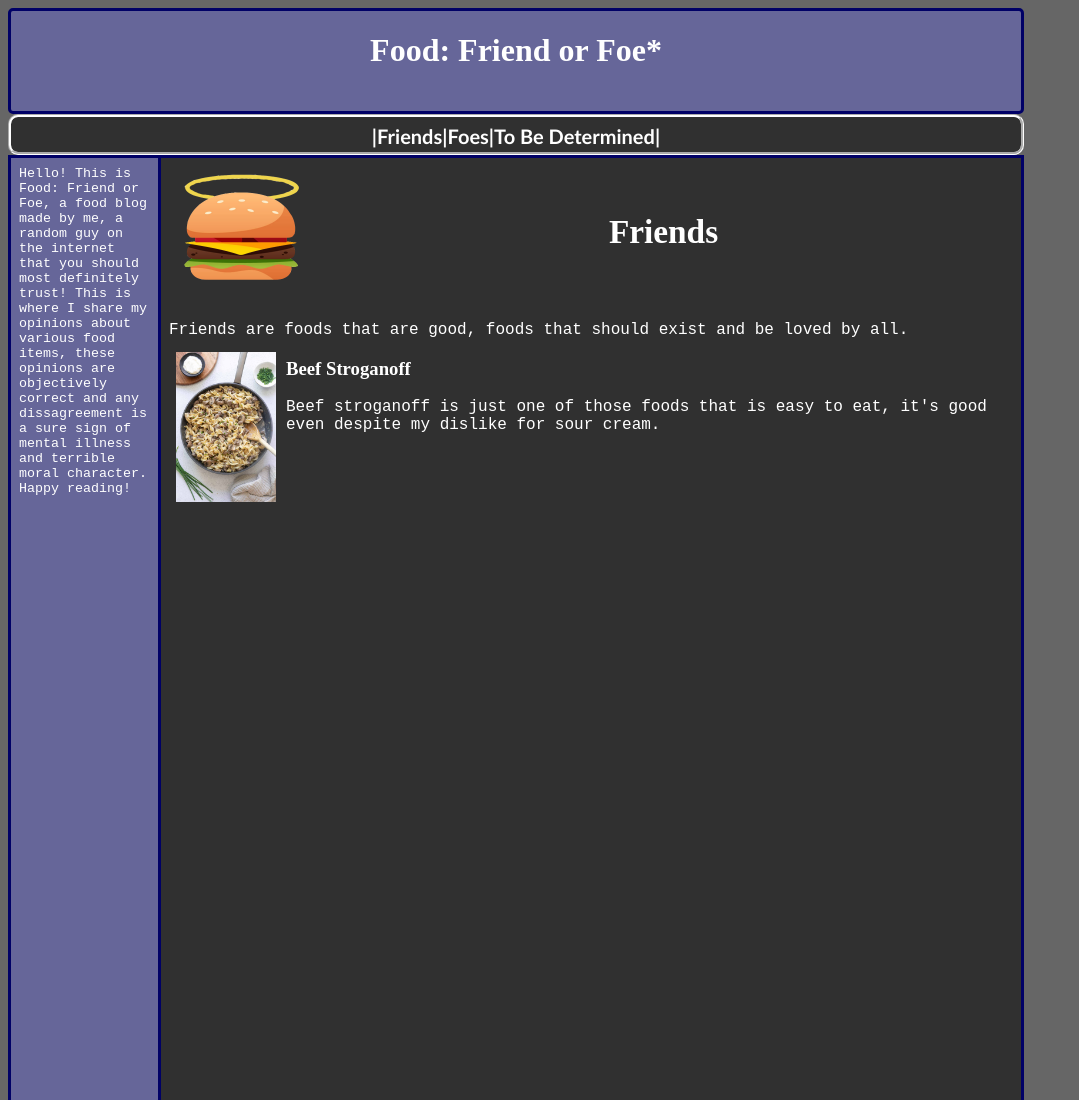
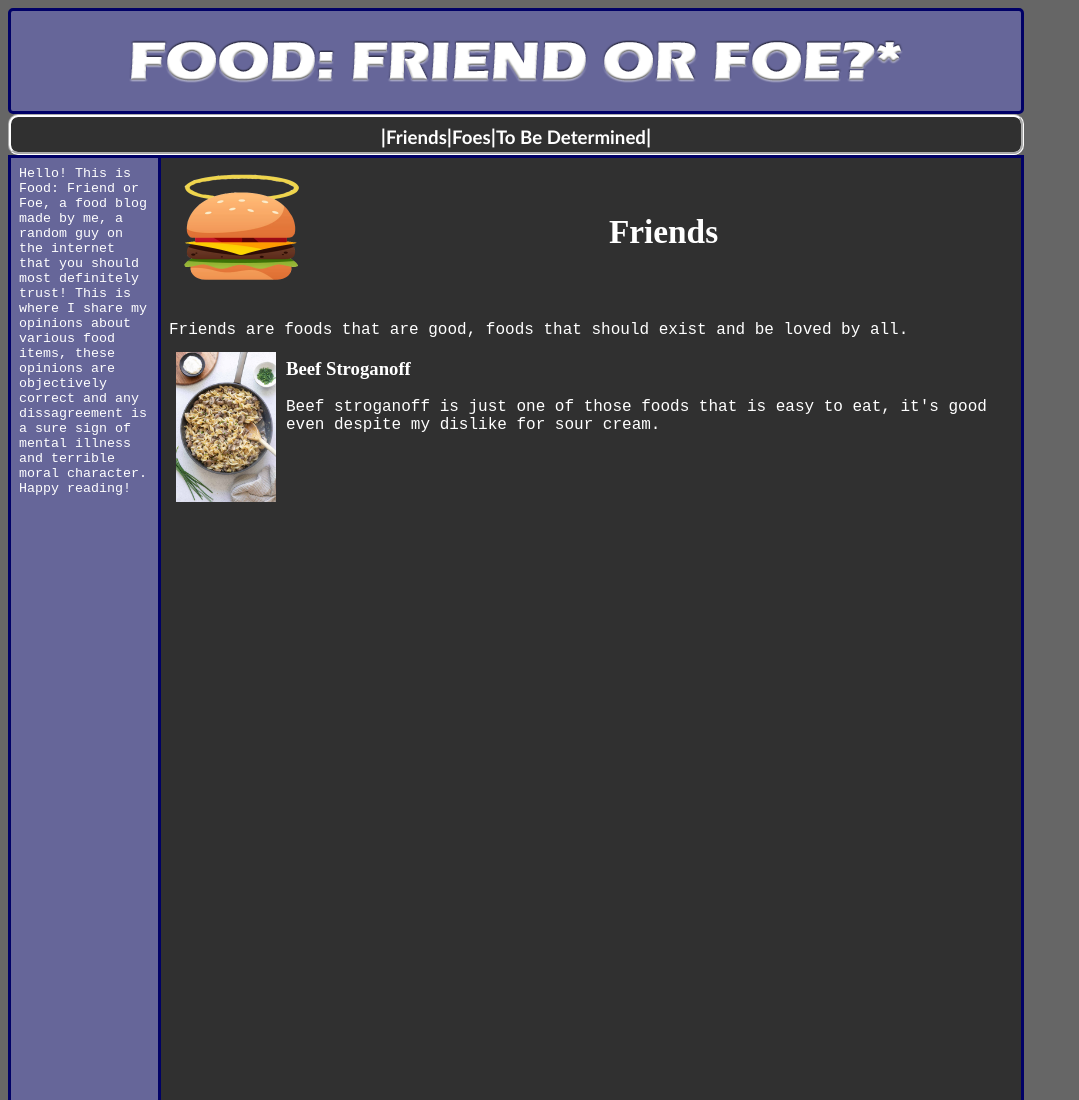
Before and after one commit to jaxonjhutson/FoodWebsite, a plain HTML site: page index.html in a window 1280 px wide. Shown: the top 1100 px of the page, without its empty margins (0-1079 px from the left). Drawn offline with Linux system fonts and the light colour scheme.

Commit message:
Finally finished (updated title, gave it a graphic)

```diff
--- a/index.html
+++ b/index.html
@@ -5,7 +5,7 @@
     </head>
     <body>
         <header>
-            <h1>Food: Friend or Foe*<hi>
+            <img src="images/foodwebsitetitletake2.png" alt="Food: Friend or Foe?*">
         </header>
         <nav>
             <h3 class="navlink">|<a href="index.html">Friends</a>|<a href="foes.html">Foes</a>|<a href="tobedetermined.html">To Be Determined</a>|</h3>
--- a/style.css
+++ b/style.css
@@ -11,6 +11,7 @@ header{
     width: 1010px;
     height: 100px;
     text-align: center;
+    align-content: center;
     color: #ffffff;
     background-color: #666699;
     border-radius: 5px;
@@ -55,9 +56,27 @@ footer {
     background-color: #666666;
 }
 
-a {
+a:link {
     color: #ffffff;
+    font-size: 14pt;
+    text-decoration: none;
+}
+
+a:hover {
+    color: #666699;
     font-size: 15pt;
+    text-decoration: none;
+}
+
+a:visited {
+    color: #ffffff;
+    font-size: 14pt;
+    text-decoration: none;
+}
+
+a:active {
+    color: #000000;
+    font-size: 14pt;
     text-decoration: none;
 }
 
```
Also changed, not shown: foes.html (+1 -1 lines), tobedetermined.html (+1 -1 lines), images/foodwebsitetitletake2.png (added).
